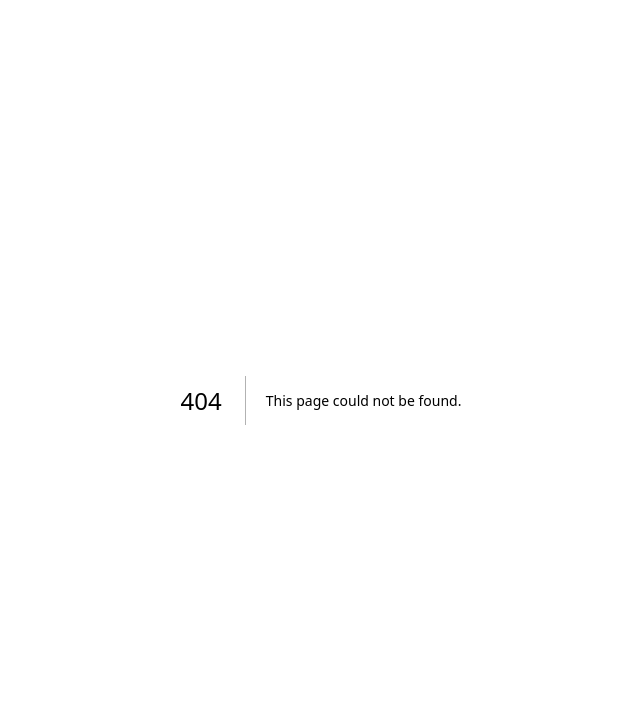
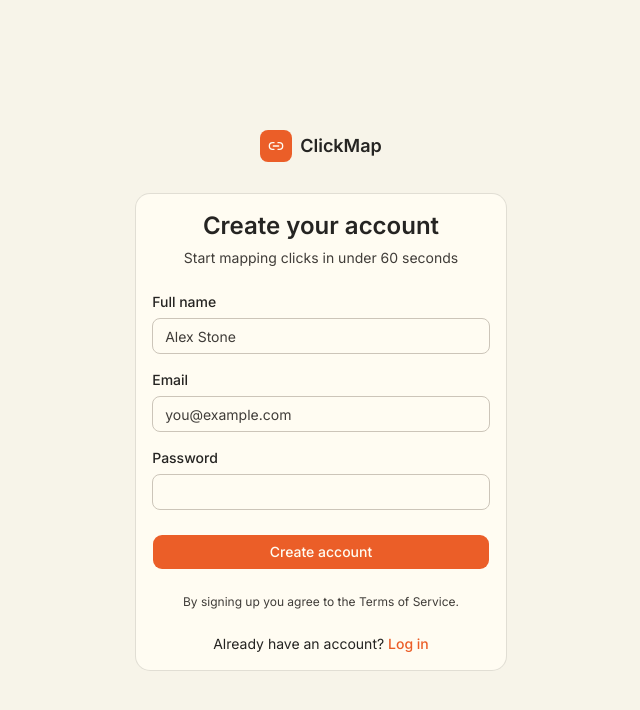
Before and after one commit to BipinKoirala7/ClickMap, a Next.js app in the folder Frontend/: page /auth/register in a window 1280 px wide. Before the commit this address had no page. Shown: the top 710 px of the page, without its empty margins (319-959 px from the left). Built offline with nearby package versions, Linux system fonts and the light colour scheme.

Commit message:
Register page

```diff
--- /dev/null
+++ b/Frontend/app/auth/layout.tsx
@@ -0,0 +1,10 @@
+import AuthLogo from "@/components/auth/AuthLogo";
+
+export default function AuthLayout({ children }: LayoutProps<"/auth">) {
+  return (
+    <div className="flex min-h-screen flex-col items-center justify-center gap-8 bg-muted/40 px-6 py-12">
+      <AuthLogo />
+      {children}
+    </div>
+  );
+}
--- /dev/null
+++ b/Frontend/app/auth/register/page.tsx
@@ -0,0 +1,11 @@
+import RegisterForm from "@/components/auth/RegisterForm";
+
+function page() {
+  return (
+    <div className="w-[30%] flex flex-col items-center justify-center">
+      <RegisterForm />
+    </div>
+  );
+}
+
+export default page;
--- /dev/null
+++ b/Frontend/components/auth/AuthLogo.tsx
@@ -0,0 +1,13 @@
+import { Link2 } from "lucide-react";
+import Link from "next/link";
+
+export default function AuthLogo() {
+  return (
+    <Link href="/" className="flex items-center justify-center gap-2">
+      <span className="flex size-8 items-center justify-center rounded-md bg-primary text-primary-foreground">
+        <Link2 className="size-4" />
+      </span>
+      <span className="text-lg font-semibold">ClickMap</span>
+    </Link>
+  );
+}
--- /dev/null
+++ b/Frontend/components/auth/RegisterForm.tsx
@@ -0,0 +1,64 @@
+import { Button } from "@/components/ui/button";
+import { Card, CardContent } from "@/components/ui/card";
+import Link from "next/link";
+
+const fields = [
+  { id: "name", label: "Full name", type: "text", placeholder: "Alex Stone" },
+  {
+    id: "email",
+    label: "Email",
+    type: "email",
+    placeholder: "you@example.com",
+  },
+  { id: "password", label: "Password", type: "password", placeholder: "" },
+];
+
+export default function RegisterForm() {
+  return (
+    <Card className="w-full max-w-md">
+      <CardContent className="flex flex-col gap-6">
+        <div className="text-center">
+          <h1 className="text-2xl font-semibold">Create your account</h1>
+          <p className="mt-1.5 text-sm text-muted-foreground">
+            Start mapping clicks in under 60 seconds
+          </p>
+        </div>
+
+        <form className="flex flex-col gap-4">
+          {fields.map((field) => (
+            <div key={field.id} className="flex flex-col gap-1.5">
+              <label htmlFor={field.id} className="text-sm font-medium">
+                {field.label}
+              </label>
+              <input
+                id={field.id}
+                name={field.id}
+                type={field.type}
+                placeholder={field.placeholder}
+                className="flex h-9 w-full rounded-md border border-input bg-transparent px-3 text-sm outline-none placeholder:text-muted-foreground focus-visible:border-ring focus-visible:ring-3 focus-visible:ring-ring/30"
+              />
+            </div>
+          ))}
+
+          <Button type="submit" size="lg" className="mt-2 w-full">
+            Create account
+          </Button>
+        </form>
+
+        <p className="text-center text-xs text-muted-foreground">
+          By signing up you agree to the Terms of Service.
+        </p>
+
+        <p className="text-center text-sm">
+          Already have an account?{" "}
+          <Link
+            href="/login"
+            className="font-medium text-primary hover:underline"
+          >
+            Log in
+          </Link>
+        </p>
+      </CardContent>
+    </Card>
+  );
+}
--- a/Frontend/components/home/Hero.tsx
+++ b/Frontend/components/home/Hero.tsx
@@ -1,4 +1,4 @@
-import { ArrowRight, Sparkles } from "lucide-react";
+import { Sparkles } from "lucide-react";
 import { Button } from "@/components/ui/button";
 import HeroDemoCard from "./HeroDemoCard";
 import Link from "next/link";
--- a/Frontend/components/home/Navbar.tsx
+++ b/Frontend/components/home/Navbar.tsx
@@ -30,7 +30,7 @@ export default function Navbar() {
 
         <div className="flex items-center gap-2">
           <Link
-            href="/login"
+            href="/auth/login"
             className="text-sm text-muted-foreground transition-colors hover:text-foreground"
           >
             <Button variant="ghost" size="sm">
@@ -38,7 +38,7 @@ export default function Navbar() {
             </Button>
           </Link>
           <span className="hidden h-6 w-px bg-border md:inline-block" />
-          <Link href="/signup">
+          <Link href="/auth/register">
             <Button size="sm">Sign up</Button>
           </Link>
         </div>
```
